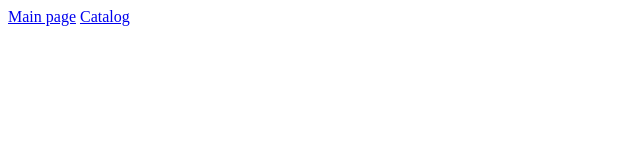
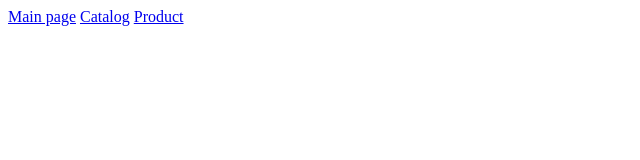
Before and after one commit to ilf11qq/ojjo, a plain HTML site: page index.html in a window 1280 px wide. Shown: the full height of the page, 0-640 px from the left. Drawn offline with Linux system fonts and the light colour scheme.

Commit message:
main index

```diff
--- a/index.html
+++ b/index.html
@@ -8,5 +8,6 @@
 <body>
     <a href="main-page/index.html">Main page</a>
     <a href="catalog/index.html">Catalog</a>
+    <a href="product/index.html">Product</a>
 </body>
 </html>
```
